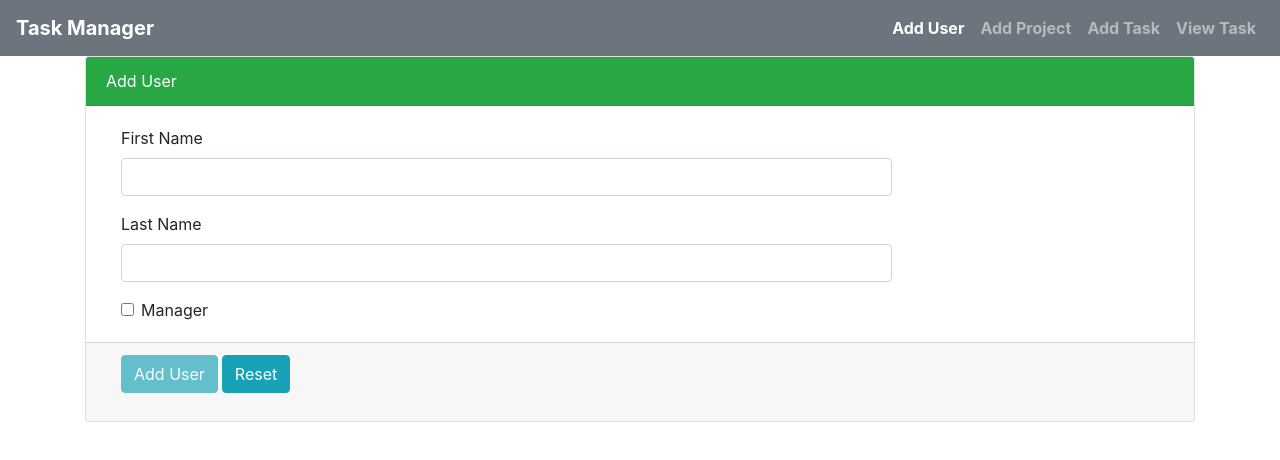
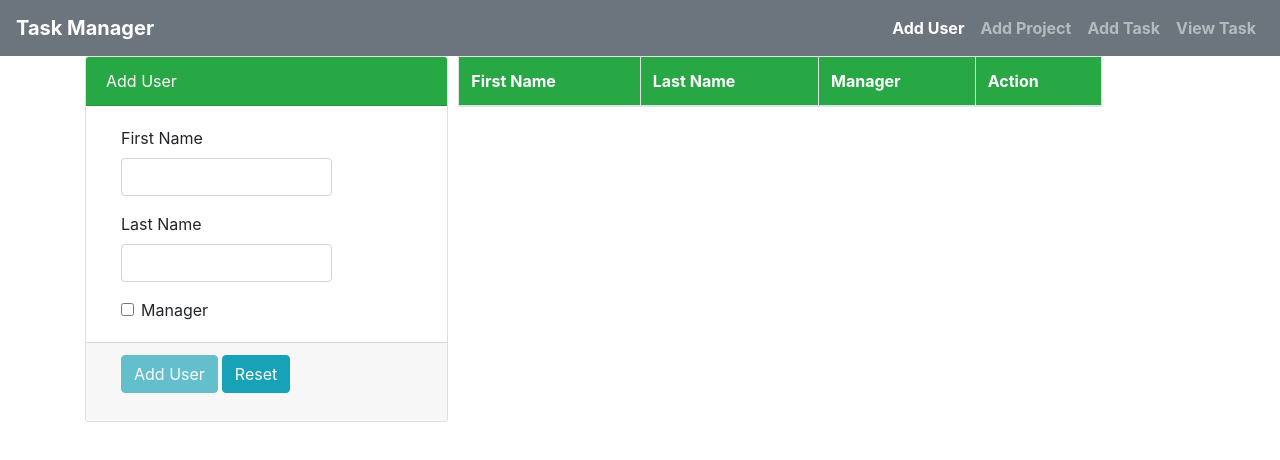
Before and after one commit to nkarthi021/TaskManager, an Angular app: page /adduser in a window 1280 px wide. Shown: the top 460 px of the page. Built offline with nearby package versions, Linux system fonts and the light colour scheme.

Commit message:
worked UI and project and user component

```diff
--- a/src/app/Project/add-project/add-project.component.html
+++ b/src/app/Project/add-project/add-project.component.html
@@ -1,10 +1,12 @@
-<div class="container">
+<div class="container-fluid">
+   <div class="form-row">
+    <div class="col-lg-4 col-md-4 col-sm-12">
     <form #addprojectForm="ngForm" novalidate class="form-horizontal"  role="form">
     <div class="card">
       <div class="card-header bg-success text-white">Add Project</div>
       <div class="card-body">
          <div class="form-group">
-          <label for="task" class="col-sm-3 control-label">Name</label>
+          <label for="task" class="col-sm-5 control-label">Name</label>
           <div class="col-sm-9">
             <input type="text" required [(ngModel)]="project.Name" name="task" #namecontrol="ngModel" class="form-control"
             [class.is-invalid]="namecontrol.invalid && namecontrol.touched" [class.is-valid]="namecontrol.valid" >
@@ -12,7 +14,7 @@
           </div>
         </div>
         <div class="form-group">
-          <label for="Priority" class="col-sm-3 control-label">Priority</label>
+          <label for="Priority" class="col-sm-5 control-label">Priority</label>
           <div class="col-sm-9">
             <input type="range" required [(ngModel)]="project.Priority" name="priority" #prioritycontrol="ngModel" min="1" max="30" step="1" class="custom-range"
             [class.is-invalid]="prioritycontrol.invalid && prioritycontrol.touched" [class.is-valid]="prioritycontrol.valid">
@@ -20,7 +22,7 @@
           </div>
         </div>
         <div class="form-group">
-          <label  class="col-sm-3 control-label">Manager </label>
+          <label  class="col-sm-5 control-label">Manager </label>
           <div class="col-sm-9">
             <select [(ngModel)]="project.Manager_Id" name="managerid" class="form-control">
               <ng-container *ngFor="let Manager of Managers">
@@ -31,7 +33,7 @@
           </div>
         </div>
         <div class="form-group">
-          <label for="startdate" class="col-sm-3 control-label">Start Date</label>
+          <label for="startdate" class="col-sm-5 control-label">Start Date</label>
           <div class="col-sm-9">
             <input type="text" required readonly [(ngModel)]="project.Start_Date" #startdatecontrol="ngModel" name="startdate"  bsDatepicker [bsConfig]="{dateInputFormat:'DD/MM/YYYY'}"
             [class.is-invalid]="startdatecontrol.invalid && startdatecontrol.touched" [class.is-valid]="startdatecontrol.valid"  placement="right" class="form-control">
@@ -39,7 +41,7 @@
           </div>
         </div>
         <div class="form-group">
-          <label for="enddate" class="col-sm-3 control-label">End Date</label>
+          <label for="enddate" class="col-sm-5 control-label">End Date</label>
           <div class="col-sm-9">
             <input type="text" required readonly [(ngModel)]="project.End_Date" #enddatecontrol="ngModel" name="enddate"  bsDatepicker [bsConfig]="{dateInputFormat:'DD/MM/YYYY'}"
             [class.is-invalid]="enddatecontrol.invalid && enddatecontrol.touched" [class.is-valid]="enddatecontrol.valid"  placement="right" class="form-control">
@@ -60,5 +62,44 @@
     </div>
   </form>
   <!-- /form -->
+  </div>
+    <div class="col-lg-7 col-md-7 col-sm-12">
+      <table class="table table-bordered table-stripped">
+        <thead class="bg-success text-white">
+          <tr>
+            <th scope="col">Project Name</th>
+            <th scope="col">Priority</th>
+            <th scope="col">Start Date</th>
+            <th scope="col">End Date</th>
+            <th scope="col">Manager</th>
+            <th scope="col">Action</th>
+          </tr>
+        </thead>
+        <tbody *ngFor="let project of projectDetails" >
+                        <tr>
+                            <td>{{project.Name}}</td>
+                            <td>{{project.Priority}}</td>
+                            <td>{{project.StartDate}}</td>
+                            <td>{{project.EndDate}}</td>
+                            <td>{{project.Manager}}</td>
+                            <td>
+                                <div class=" btn-toolbar " role="toolbar ">
+                                    <div class="btn-group mr-2 " role="group ">
+                                       <input type="button " (click)="Edit(project.ProjectId)
+          " class="btn btn-info " value="Edit">
+                                    </div>
+                                    <div class="btn-group " role="group ">
+                                        <input type="button " (click)="Delete(project.ProjectId)
+          " class="btn btn-info " value="Delete ">
+                                        <router-outlet></router-outlet>
+                                    </div>
+                                </div>
+                            </td>
+                        </tr>
+
+                    </tbody>
+</table>
+  </div>
+  </div>
 </div>
 <!-- ./container -->
--- a/src/app/User/add-user/add-user.component.html
+++ b/src/app/User/add-user/add-user.component.html
@@ -1,27 +1,29 @@
 <div class="container">
-    <form #addUserForm="ngForm" novalidate class="form-horizontal"  role="form">
+  <div class="form-row">
+    <div class="col-lg-4 col-md-4 col-sm-12">
+      <form #addUserForm="ngForm" novalidate class="form-horizontal" role="form">
         <div class="card">
           <div class="card-header bg-success text-white">Add User</div>
           <div class="card-body">
             <div class="form-group">
-          <label for="task" class="col-sm-3 control-label">First Name</label>
+              <label for="task" class="col-sm-5 control-label">First Name</label>
               <div class="col-sm-9">
                 <input type="text" required [(ngModel)]="user.First_Name" name="FirstName" #firstnamecontrol="ngModel" class="form-control"
-            [class.is-invalid]="firstnamecontrol.invalid && firstnamecontrol.touched" [class.is-valid]="firstnamecontrol.valid" >
+                  [class.is-invalid]="firstnamecontrol.invalid && firstnamecontrol.touched" [class.is-valid]="firstnamecontrol.valid">
                 <span class="invalid-tooltip" *ngIf="firstnamecontrol.invalid && firstnamecontrol.touched">First Name is required</span>
               </div>
             </div>
             <div class="form-group">
-            <label for="task" class="col-sm-3 control-label">Last Name</label>
+              <label for="task" class="col-sm-5 control-label">Last Name</label>
               <div class="col-sm-9">
                 <input type="text" required [(ngModel)]="user.Last_Name" name="LastName" #lastnamecontrol="ngModel" class="form-control"
-              [class.is-invalid]="lastnamecontrol.invalid && lastnamecontrol.touched" [class.is-valid]="lastnamecontrol.valid" >
+                  [class.is-invalid]="lastnamecontrol.invalid && lastnamecontrol.touched" [class.is-valid]="lastnamecontrol.valid">
                 <span class="invalid-tooltip" *ngIf="lastnamecontrol.invalid && lastnamecontrol.touched">Last Name is required</span>
               </div>
             </div>
             <div class="form-check">
               <div class="col-sm-9">
-                <input type="checkbox" [(ngModel)]="user.Manager_Flag" name="ManagerFlag" class="form-check-input" >
+                <input type="checkbox" [(ngModel)]="user.Manager_Flag" name="ManagerFlag" class="form-check-input">
                 <label class="form-check-label">Manager</label>
               </div>
             </div>
@@ -30,12 +32,47 @@
             <!-- /.form-group -->
             <div class="form-group">
               <div class="col-sm-9 col-sm-offset-3">
-            <button type="submit" (click)="AddUser(addUserForm)" [disabled]="addUserForm.invalid" class="btn btn-info">Add User</button>
+                <button type="submit" (click)="Add(addUserForm)" [disabled]="addUserForm.invalid" class="btn btn-info">Add User</button>
                 <button type="reset" id="reset" class="btn btn-info ml-1">Reset</button>
               </div>
             </div>
           </div>
         </div>
       </form>
+    </div>
+    <div class="col-lg-7 col-md-7 col-sm-12">
+      <table class="table table-bordered table-stripped">
+        <thead class="bg-success text-white">
+          <tr>
+            <th scope="col">First Name</th>
+            <th scope="col">Last Name</th>
+            <th scope="col">Manager</th>
+            <th scope="col">Action</th>
+          </tr>
+        </thead>
+        <tbody *ngFor="let user of userDetails" >
+                        <tr>
+                            <td>{{user.FirstName}}</td>
+                            <td>{{user.LastName}}</td>
+                            <td>{{user.Manager}}</td>
+                            <td>
+                                <div class=" btn-toolbar " role="toolbar ">
+                                    <div class="btn-group mr-2 " role="group ">
+                                       <input type="button " (click)="Edit(user.UserId)
+          " class="btn btn-info " value="Edit">
+                                    </div>
+                                    <div class="btn-group " role="group ">
+                                        <input type="button " *ngIf="task.EditFlag " (click)="Delete(user.UserId)
+          " class="btn btn-info " value="Delete ">
+                                        <router-outlet></router-outlet>
+                                    </div>
+                                </div>
+                            </td>
+                        </tr>
+
+                    </tbody>
+</table>
+  </div>
+  </div>
   <!-- /form -->
 </div>
--- a/src/app/User/add-user/add-user.component.ts
+++ b/src/app/User/add-user/add-user.component.ts
@@ -20,7 +20,7 @@ export class AddUserComponent implements OnInit {
 
   }
 
-  AddUser(adduserForm: NgForm){
+  Add(adduserForm: NgForm){
     this._sharedService.AddUser(this.user).subscribe((value) => this.status= value);
     adduserForm.reset();
   }
```
Lines whose indentation alone changed are shown as unchanged.
